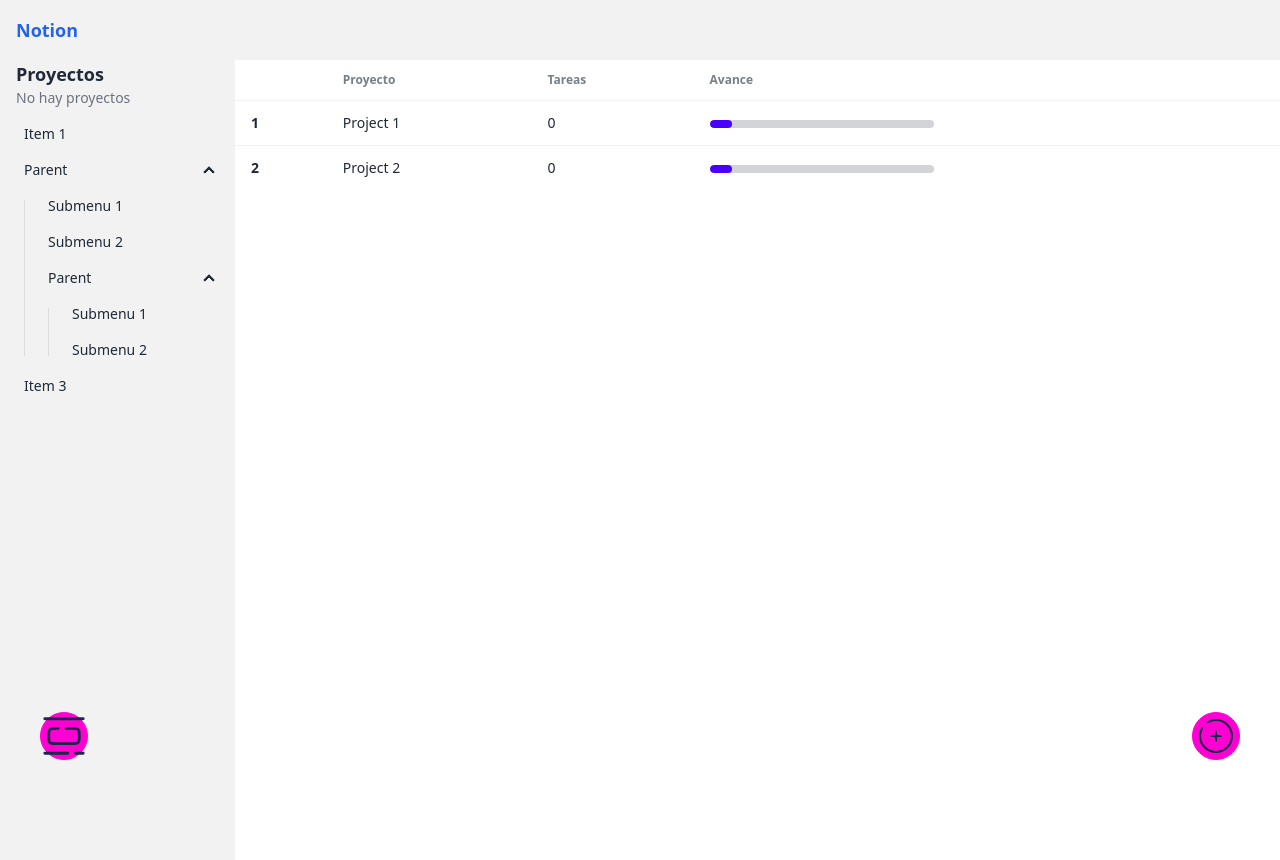
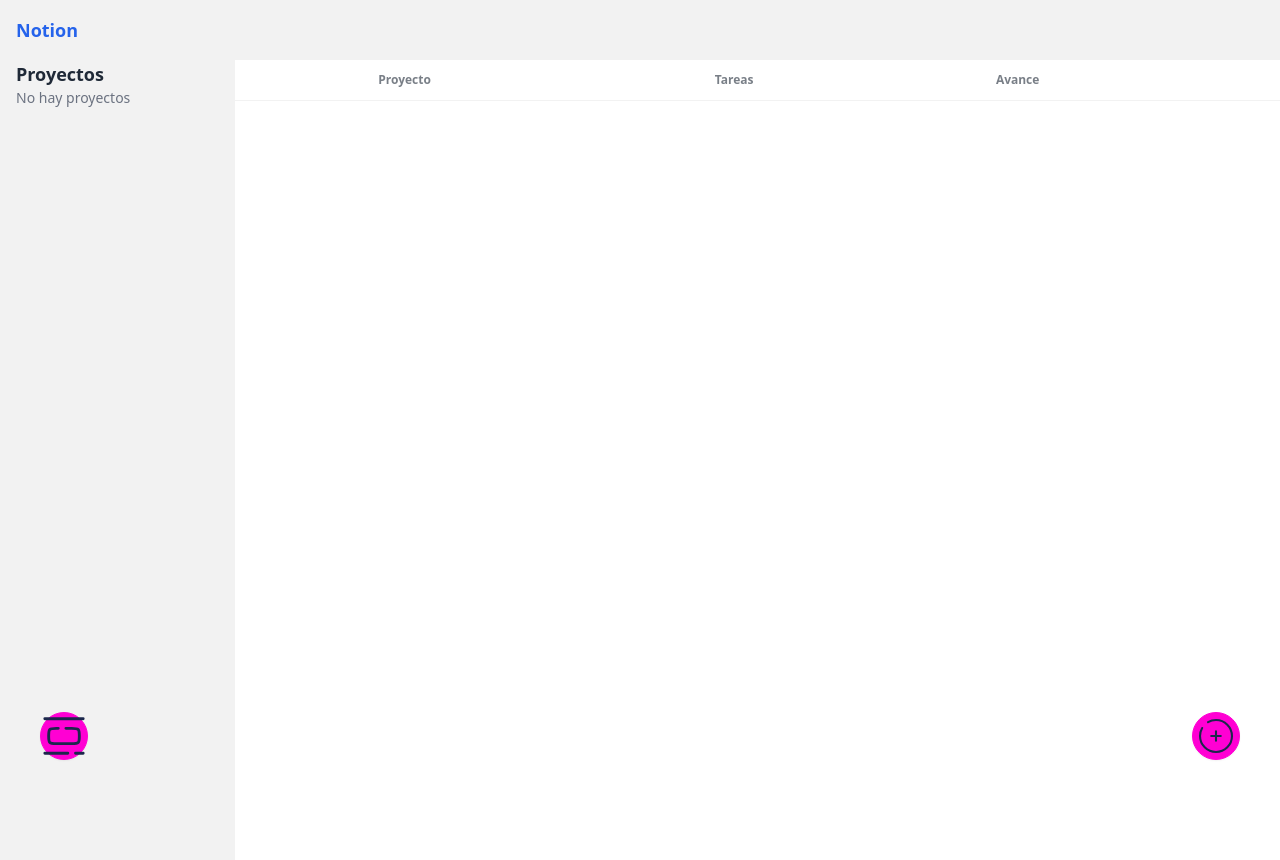
Before and after one commit to DevTalles-corp/vue-projects-app, a Vue app: page /projects in a window 1280 px wide. Built offline with nearby package versions, Linux system fonts and the light colour scheme.

Commit message:
Add @vueuse/core dependency and useLocalStorage hook

```diff
--- a/package.json
+++ b/package.json
@@ -14,6 +14,7 @@
     "format": "prettier --write src/"
   },
   "dependencies": {
+    "@vueuse/core": "^10.9.0",
     "pinia": "^2.1.7",
     "uuid": "^9.0.1",
     "vue": "^3.4.21",
--- a/src/modules/projects/components/SideMenu.vue
+++ b/src/modules/projects/components/SideMenu.vue
@@ -1,30 +1,38 @@
 <template>
   <aside class="bg-base-200 w-72 min-h-screen">
     <h2 class="text-lg font-bold mx-4">Proyectos</h2>
-    <p class="text-sm text-gray-500 mx-4">No hay proyectos</p>
+    <p v-if="projectsStore.noProjects" class="text-sm text-gray-500 mx-4">No hay proyectos</p>
 
     <!-- Menu -->
-    <ul class="menu">
-      <li><a>Item 1</a></li>
-      <li>
-        <details open>
-          <summary>Parent</summary>
-          <ul>
-            <li><a>Submenu 1</a></li>
-            <li><a>Submenu 2</a></li>
-            <li>
-              <details open>
-                <summary>Parent</summary>
-                <ul>
-                  <li><a>Submenu 1</a></li>
-                  <li><a>Submenu 2</a></li>
-                </ul>
-              </details>
-            </li>
-          </ul>
-        </details>
+    <ul v-else class="menu">
+      <li v-for="project in projectsStore.projectList" :key="project.id">
+        <template v-if="project.tasks.length > 0">
+          <details>
+            <summary>
+              <RouterLink :to="`/project/${project.id}`">
+                {{ project.name }}
+              </RouterLink>
+            </summary>
+            <ul>
+              <li v-for="task in project.tasks" :key="task.id">
+                <RouterLink :to="`/project/${project.id}`">{{ task.name }}</RouterLink>
+              </li>
+            </ul>
+          </details>
+        </template>
+
+        <template v-else>
+          <RouterLink :to="`/project/${project.id}`">
+            {{ project.name }}
+          </RouterLink>
+        </template>
       </li>
-      <li><a>Item 3</a></li>
     </ul>
   </aside>
 </template>
+
+<script lang="ts" setup>
+import { useProjectsStore } from '../store/projects.store';
+
+const projectsStore = useProjectsStore();
+</script>
--- a/src/modules/projects/store/projects.store.ts
+++ b/src/modules/projects/store/projects.store.ts
@@ -2,24 +2,10 @@
 import { computed, ref } from 'vue';
 import type { Project } from '../interfaces/project.interface';
 import { v4 as uuidv4 } from 'uuid';
-
-const initialLoad = (): Project[] => {
-  return [
-    {
-      id: uuidv4(),
-      name: 'Project 1',
-      tasks: [],
-    },
-    {
-      id: uuidv4(),
-      name: 'Project 2',
-      tasks: [],
-    },
-  ];
-};
+import { useLocalStorage } from '@vueuse/core';
 
 export const useProjectsStore = defineStore('projects', () => {
-  const projects = ref<Project[]>(initialLoad());
+  const projects = ref(useLocalStorage<Project[]>('projects', []));
 
   const addProject = (name: string) => {
     if (name.length === 0) return;
@@ -33,10 +19,11 @@
 
   return {
     // Properties
-    // projects,
+    projects,
 
     // Getters
     projectList: computed(() => [...projects.value]),
+    noProjects: computed(() => projects.value.length === 0),
 
     // Actions
     addProject,
```
Also changed, not shown: 1 other file (tests, documents, lock files or other folders).
